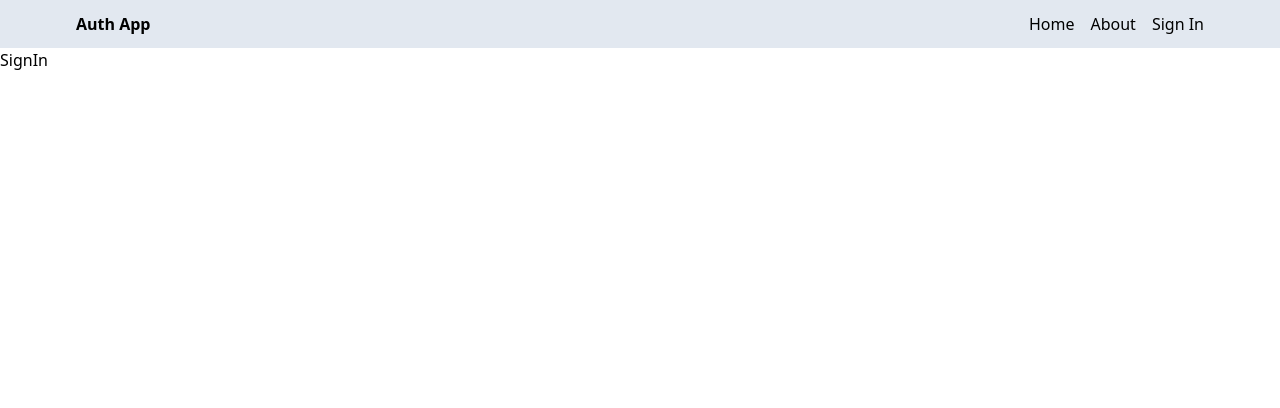
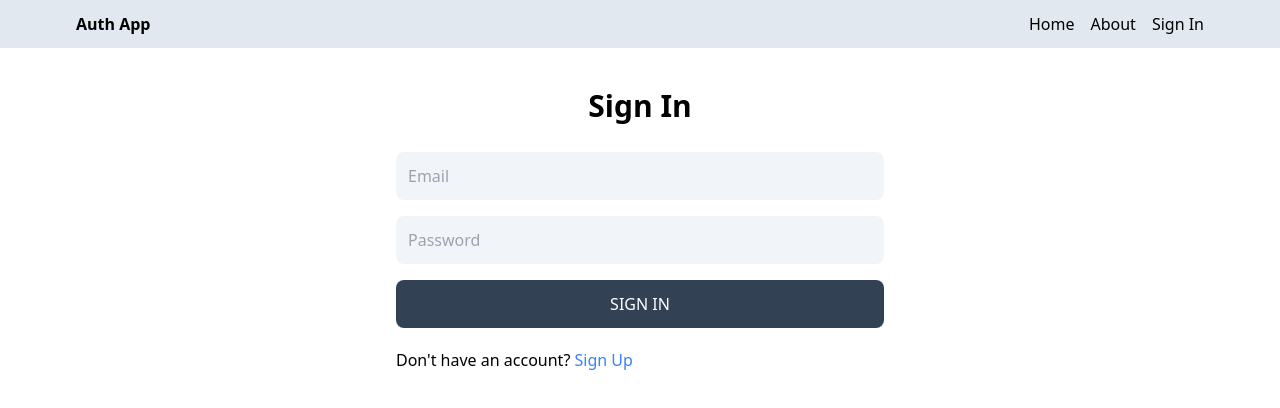
Before and after one commit to Woound/mern-auth, a React (Vite) app in the folder client/: page /sign-in in a window 1280 px wide. Shown: the top 408 px of the page. Built offline with nearby package versions, Linux system fonts and the light colour scheme.

Commit message:
Completed sign in page functionality

```diff
--- a/client/src/pages/SignIn.jsx
+++ b/client/src/pages/SignIn.jsx
@@ -1,5 +1,81 @@
+import { Link, useNavigate } from 'react-router-dom'
+import { useState } from 'react'
+import axios from 'axios'
+
 const SignIn = () => {
-  return <div>SignIn</div>
+  const [formData, setFormData] = useState({})
+  const [error, setError] = useState(false)
+  const [loading, setLoading] = useState(false)
+  const navigate = useNavigate()
+
+  const handleChange = (e) => {
+    setFormData({ ...formData, [e.target.id]: e.target.value })
+  }
+
+  // const handleFormSubmit = async (e) => {
+  //   e.preventDefault()
+  //   const res = await fetch('/api/auth/signup', {
+  //     method: 'POST',
+  //     headers: {
+  //       'Content-Type': 'application/json',
+  //     },
+  //     body: JSON.stringify(formData),
+  //   })
+  //   const data = await res.json()
+  // }
+
+  const handleFormSubmit = (e) => {
+    e.preventDefault()
+    setLoading(true)
+    axios
+      .post('/api/auth/signin', formData)
+      .then(() => {
+        setLoading(false)
+        setError(false)
+        navigate('/')
+      })
+      .catch(() => {
+        setLoading(false)
+        setError(true)
+      })
+  }
+
+  return (
+    <div className='p-3 max-w-lg mx-auto'>
+      <h1 className=' text-3xl text-center font-semibold my-7'>Sign In</h1>
+      <form onSubmit={handleFormSubmit} className=' flex flex-col gap-4'>
+        <input
+          type='email'
+          placeholder='Email'
+          id='email'
+          className=' bg-slate-100 p-3 rounded-lg'
+          onChange={handleChange}
+        />
+        <input
+          type='password'
+          placeholder='Password'
+          id='password'
+          className=' bg-slate-100 p-3 rounded-lg'
+          onChange={handleChange}
+        />
+        <button
+          disabled={loading}
+          className='bg-slate-700 text-white p-3 rounded-lg uppercase hover:opacity-95 disabled:opacity-80'
+        >
+          {loading ? 'Loading...' : 'Sign in'}
+        </button>
+      </form>
+      <div className=' flex gap-2 mt-5'>
+        <p>
+          Don&apos;t have an account?{' '}
+          <Link to='/sign-up'>
+            <span className=' text-blue-500'>Sign Up</span>
+          </Link>
+        </p>
+      </div>
+      <p className=' text-red-700 mt-5'>{error && 'Something went wrong'}</p>
+    </div>
+  )
 }
 
 export default SignIn
--- a/client/src/pages/SignUp.jsx
+++ b/client/src/pages/SignUp.jsx
@@ -1,4 +1,4 @@
-import { Link } from 'react-router-dom'
+import { Link, useNavigate } from 'react-router-dom'
 import { useState } from 'react'
 import axios from 'axios'
 
@@ -6,6 +6,7 @@
   const [formData, setFormData] = useState({})
   const [error, setError] = useState(false)
   const [loading, setLoading] = useState(false)
+  const navigate = useNavigate()
 
   const handleChange = (e) => {
     setFormData({ ...formData, [e.target.id]: e.target.value })
@@ -31,6 +32,7 @@
       .then(() => {
         setLoading(false)
         setError(false)
+        navigate('/sign-in')
       })
       .catch(() => {
         setLoading(false)
```
